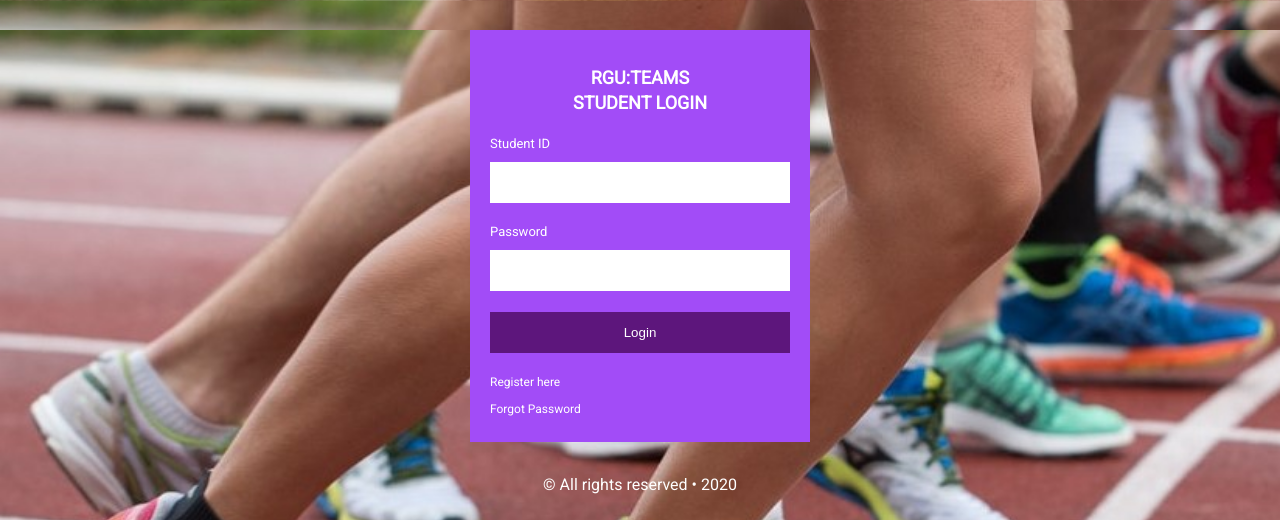
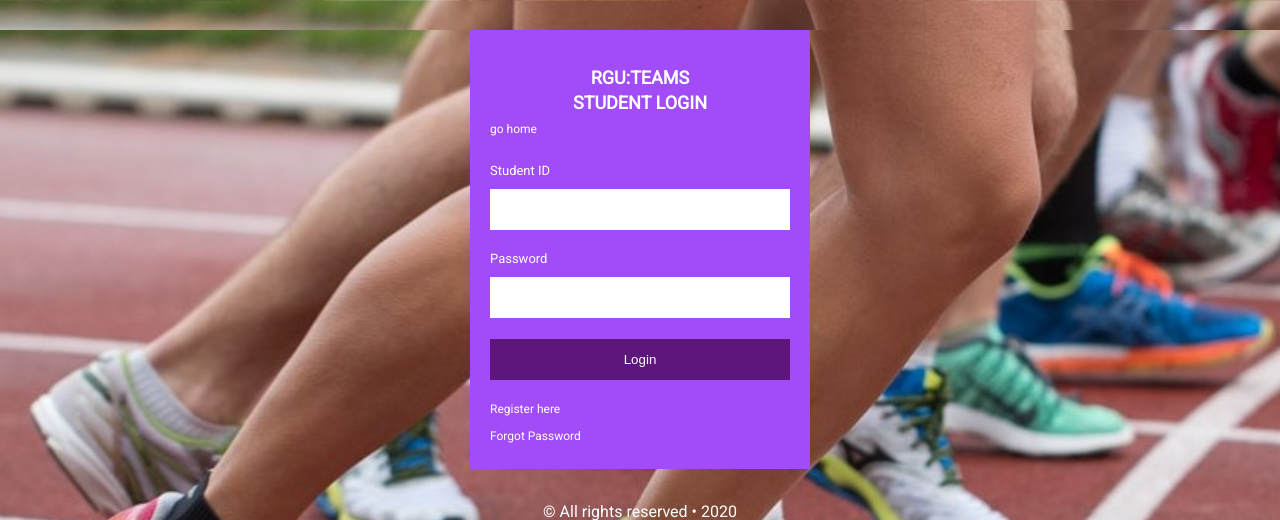
Before and after one commit to john1234-oladipo/rgusports, a PHP site: page /students/index.php in a window 1280 px wide. Shown: the top 520 px of the page. Run offline with PHP 8.4, Linux system fonts and the light colour scheme.

Commit message:
aded link to pages

```diff
--- a/students/index.php
+++ b/students/index.php
@@ -15,6 +15,7 @@
     <section class="form-wrapper">
         <div class="form-box">
             <h4> RGU:TEAMS <br> STUDENT LOGIN </h4>
+<p> <a href='../index.php'> go home </a></p>
         </div>
         <?php if(isset($_SESSION['success'])){?>
         <div class="status_message">
--- a/team_manager/index.php
+++ b/team_manager/index.php
@@ -15,6 +15,7 @@
     <section class="form-wrapper">
         <div class="form-box">
             <h4> RGU:TEAMS <br> TEAM MANAGER LOGIN </h4>
+<p> <a href='../index.php'> go home </a></p>
         </div>
         <?php if(isset($_SESSION['success'])){?>
         <div class="status_message">
```
